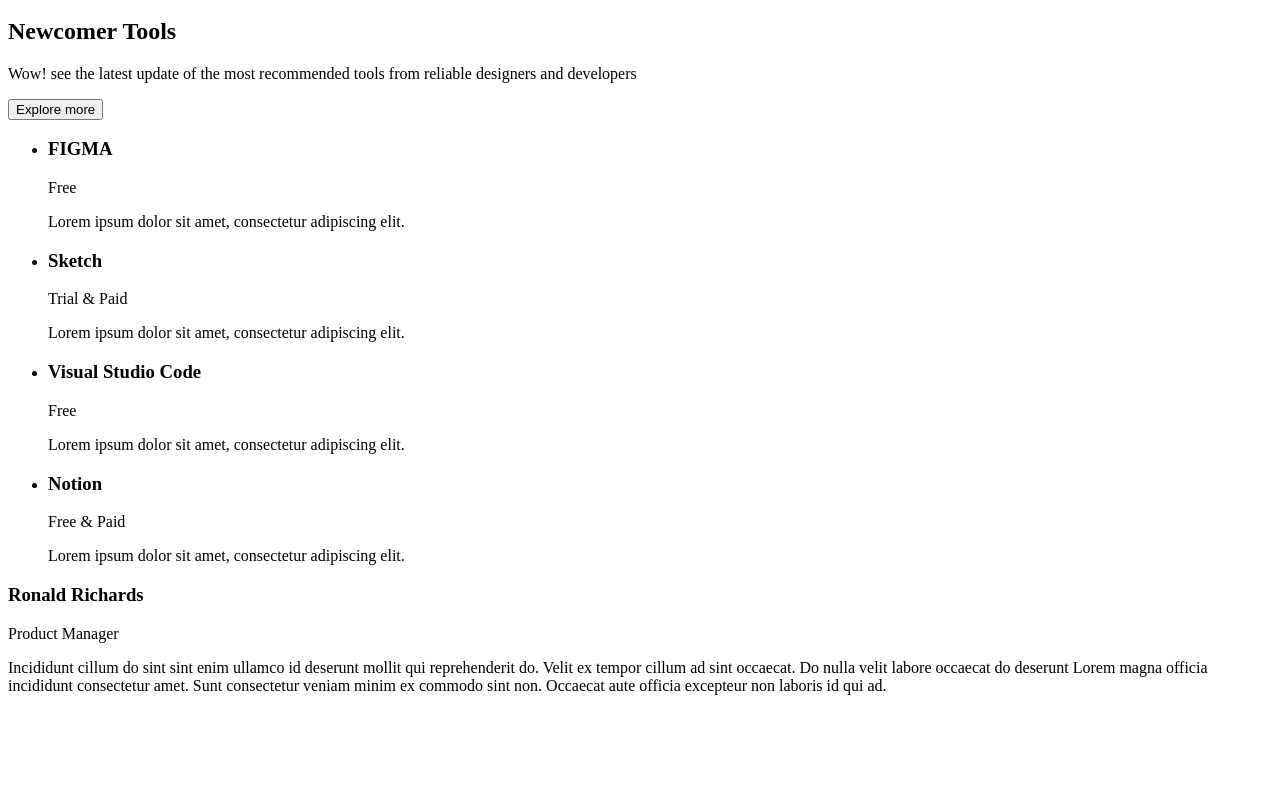
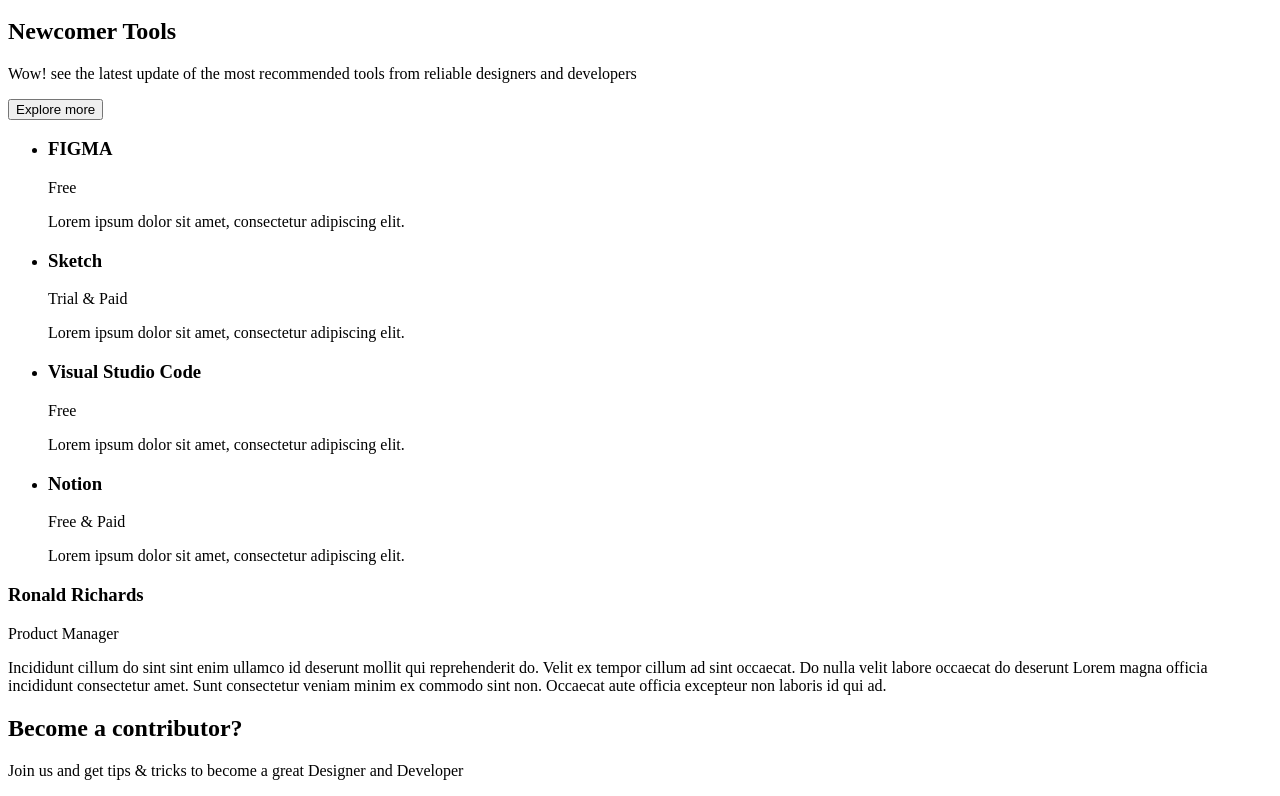
Before and after one commit to Anastasiya272/bl-68, a plain HTML site: page index.html in a window 1280 px wide. Shown: the part 1251-2047 px from the top of the page. Before the commit the page ends 1962 px from the top, so only its background shows below. Drawn offline with Linux system fonts and the light colour scheme.

Commit message:
adds contributor

```diff
--- a/index.html
+++ b/index.html
@@ -119,7 +119,10 @@
         <p>Product Manager</p>
         <p>Incididunt cillum do sint sint enim ullamco id deserunt mollit qui reprehenderit do. Velit ex tempor cillum ad sint occaecat. Do nulla velit labore occaecat do deserunt Lorem magna officia incididunt consectetur amet. Sunt consectetur veniam minim ex commodo sint non. Occaecat aute officia excepteur non laboris id qui ad.</p>
       </section>
-
+      <section>
+        <h2>Become a contributor?</h2>
+        <p>Join us and get tips & tricks to become a great Designer and Developer</p>
+      </section>
     </main>
   </body>
 </html>
```
